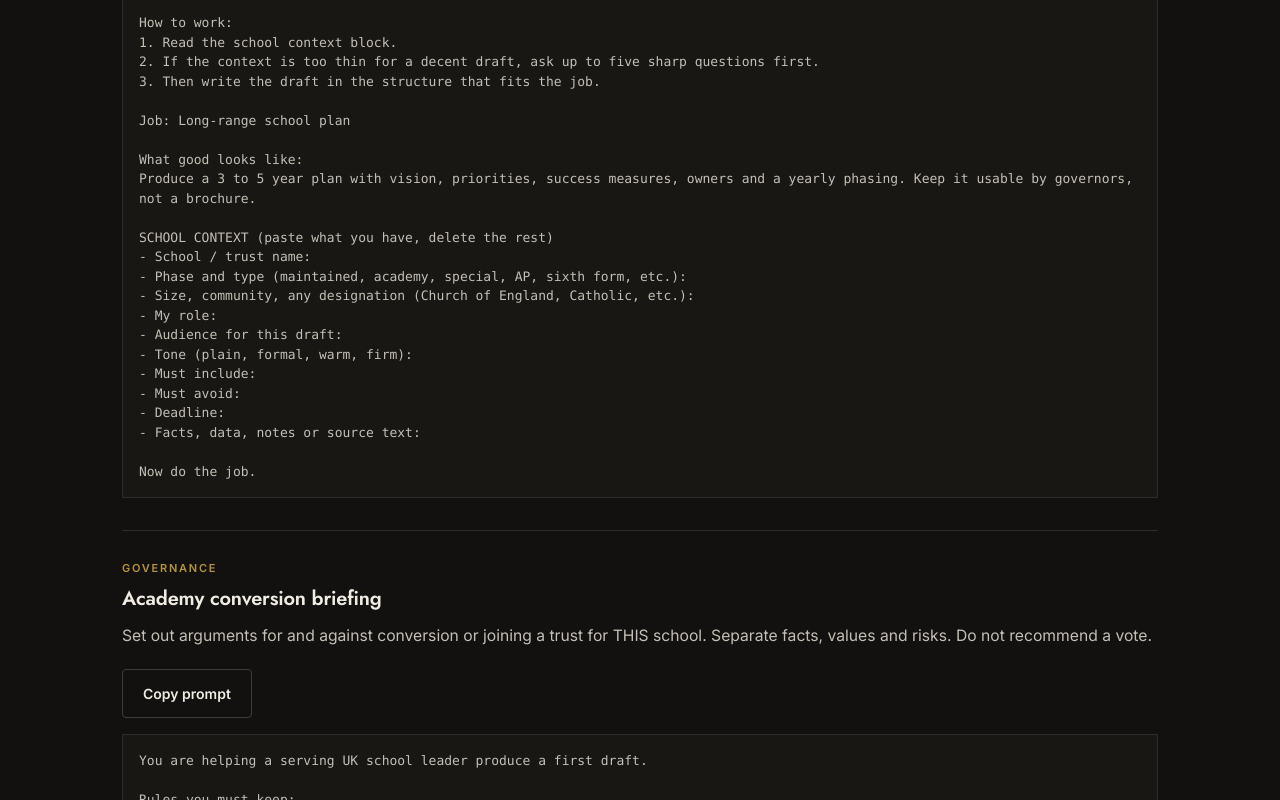
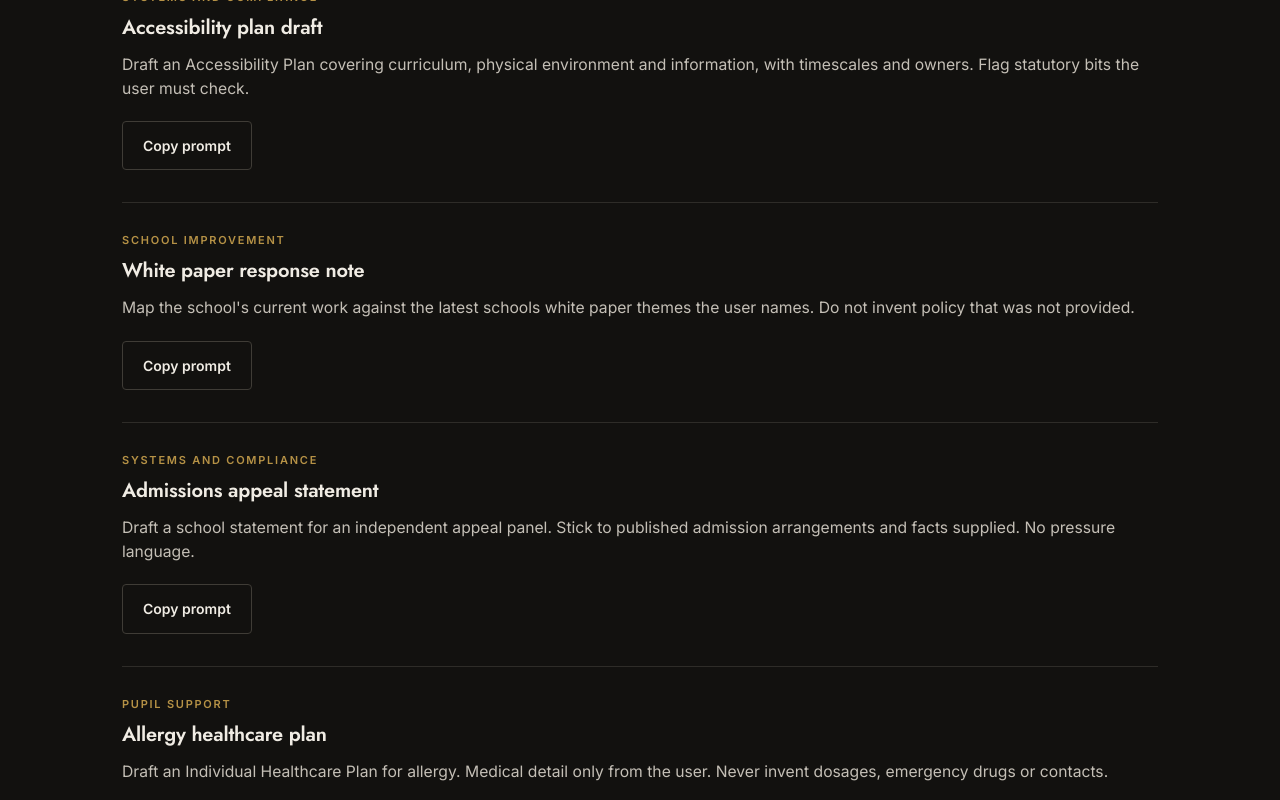
Before and after one commit to Vicariouso/joshuamangas-com, a Next.js app: page /open-desk in a window 1280 px wide. Shown: the part 1840-2640 px from the top of the page. Built offline with nearby package versions, Linux system fonts and the light colour scheme.

Commit message:
Stop rendering 595 full prompts so Vercel can build Open Desk

```diff
--- a/app/open-desk/library.tsx
+++ b/app/open-desk/library.tsx
@@ -2,7 +2,7 @@
 
 import { useMemo, useState } from "react";
 import { contextBlock, deskItems, sharedPreamble } from "./data";
-import type { DeskPrompt } from "./types";
+import type { DeskItem } from "./types";
 
 const CATEGORIES = [
   "This term",
@@ -28,26 +28,25 @@ const CATEGORIES = [
   "SEND and inclusion",
 ] as const;
 
-const prompts: DeskPrompt[] = deskItems.map((item) => ({
-  id: item.id,
-  slug: item.slug,
-  name: item.name,
-  category: item.category,
-  job: item.job,
-  prompt:
+const PAGE_SIZE = 40;
+
+function buildPrompt(item: DeskItem) {
+  return (
     sharedPreamble +
     `\nJob: ${item.name}\n\nWhat good looks like:\n${item.job}\n` +
-    contextBlock,
-}));
+    contextBlock
+  );
+}
 
 export function OpenDeskLibrary() {
   const [query, setQuery] = useState("");
   const [category, setCategory] = useState("");
   const [copied, setCopied] = useState<string | null>(null);
+  const [shown, setShown] = useState(PAGE_SIZE);
 
   const visible = useMemo(() => {
     const needle = query.trim().toLowerCase();
-    return prompts.filter((item) => {
+    return deskItems.filter((item) => {
       if (category && item.category !== category) return false;
       if (!needle) return true;
       return (
@@ -58,9 +57,11 @@ export function OpenDeskLibrary() {
     });
   }, [query, category]);
 
-  async function copyPrompt(item: DeskPrompt) {
+  const page = visible.slice(0, shown);
+
+  async function copyPrompt(item: DeskItem) {
     try {
-      await navigator.clipboard.writeText(item.prompt);
+      await navigator.clipboard.writeText(buildPrompt(item));
       setCopied(item.id);
       window.setTimeout(() => setCopied(null), 1400);
     } catch {
@@ -78,7 +79,10 @@ export function OpenDeskLibrary() {
           id="desk-search"
           type="search"
           value={query}
-          onChange={(event) => setQuery(event.target.value)}
+          onChange={(event) => {
+            setQuery(event.target.value);
+            setShown(PAGE_SIZE);
+          }}
           placeholder="Search the desk"
           className="desk-input"
         />
@@ -88,7 +92,10 @@ export function OpenDeskLibrary() {
         <select
           id="desk-category"
           value={category}
-          onChange={(event) => setCategory(event.target.value)}
+          onChange={(event) => {
+            setCategory(event.target.value);
+            setShown(PAGE_SIZE);
+          }}
           className="desk-input"
         >
           <option value="">All jobs</option>
@@ -104,7 +111,7 @@ export function OpenDeskLibrary() {
       </div>
 
       <div className="mt-10">
-        {visible.map((item) => (
+        {page.map((item) => (
           <article key={item.id} id={item.slug} className="desk-card">
             <p className="meta text-accent">{item.category}</p>
             <h2 className="type-h3 mt-3 text-text">{item.name}</h2>
@@ -120,13 +127,28 @@ export function OpenDeskLibrary() {
                 className="btn-ghost"
                 onClick={() => copyPrompt(item)}
               >
-                {copied === item.id ? "Copied" : "Copy prompt"}
+                {copied === item.id
+                  ? "Copied"
+                  : copied === "failed"
+                    ? "Copy failed"
+                    : "Copy prompt"}
               </button>
             </p>
-            <pre className="desk-prompt">{item.prompt}</pre>
           </article>
         ))}
       </div>
+
+      {shown < visible.length ? (
+        <p className="mt-8">
+          <button
+            type="button"
+            className="btn-ghost"
+            onClick={() => setShown((n) => n + PAGE_SIZE)}
+          >
+            Show more ({visible.length - shown} left)
+          </button>
+        </p>
+      ) : null}
     </div>
   );
 }
```
